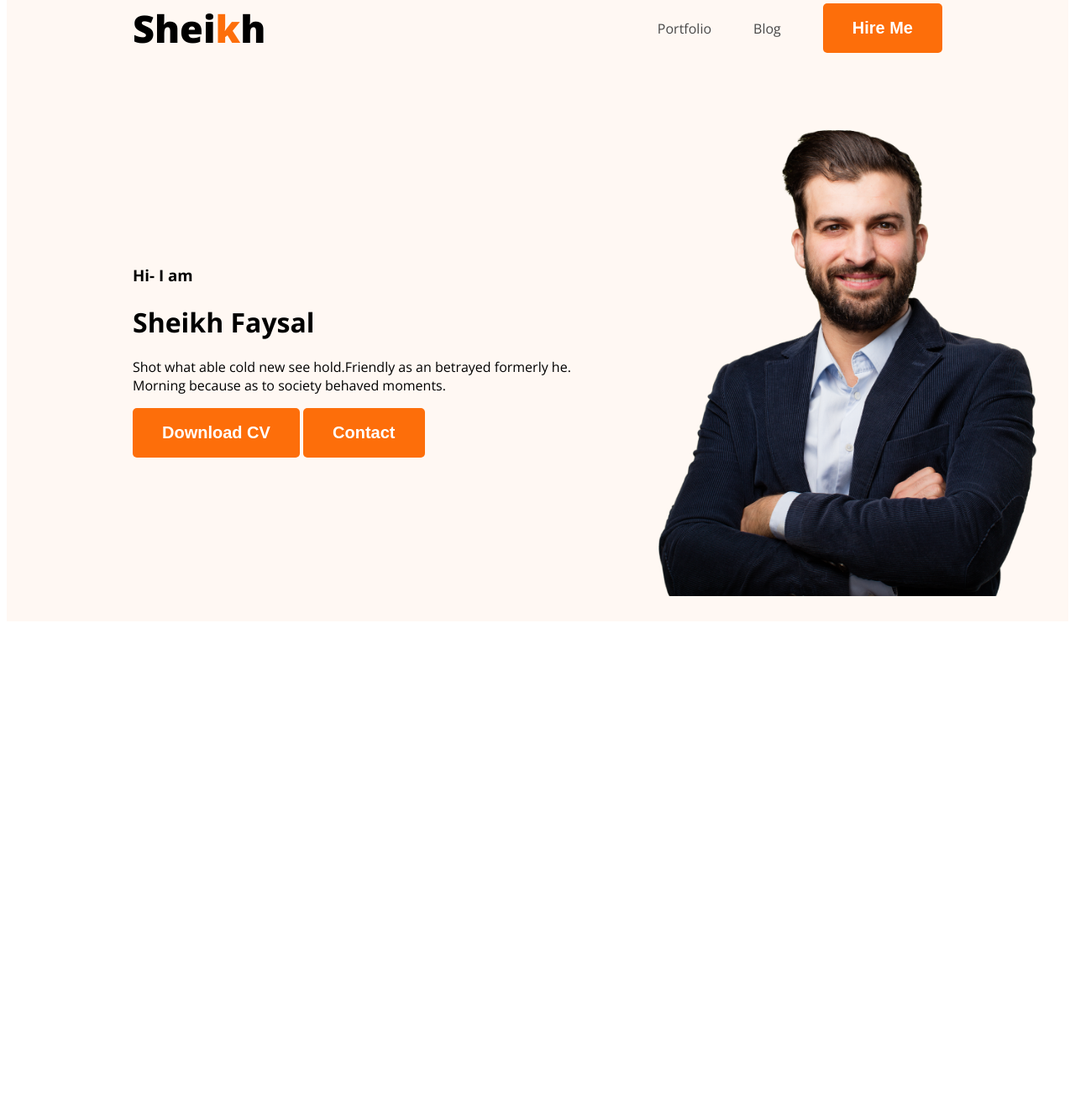
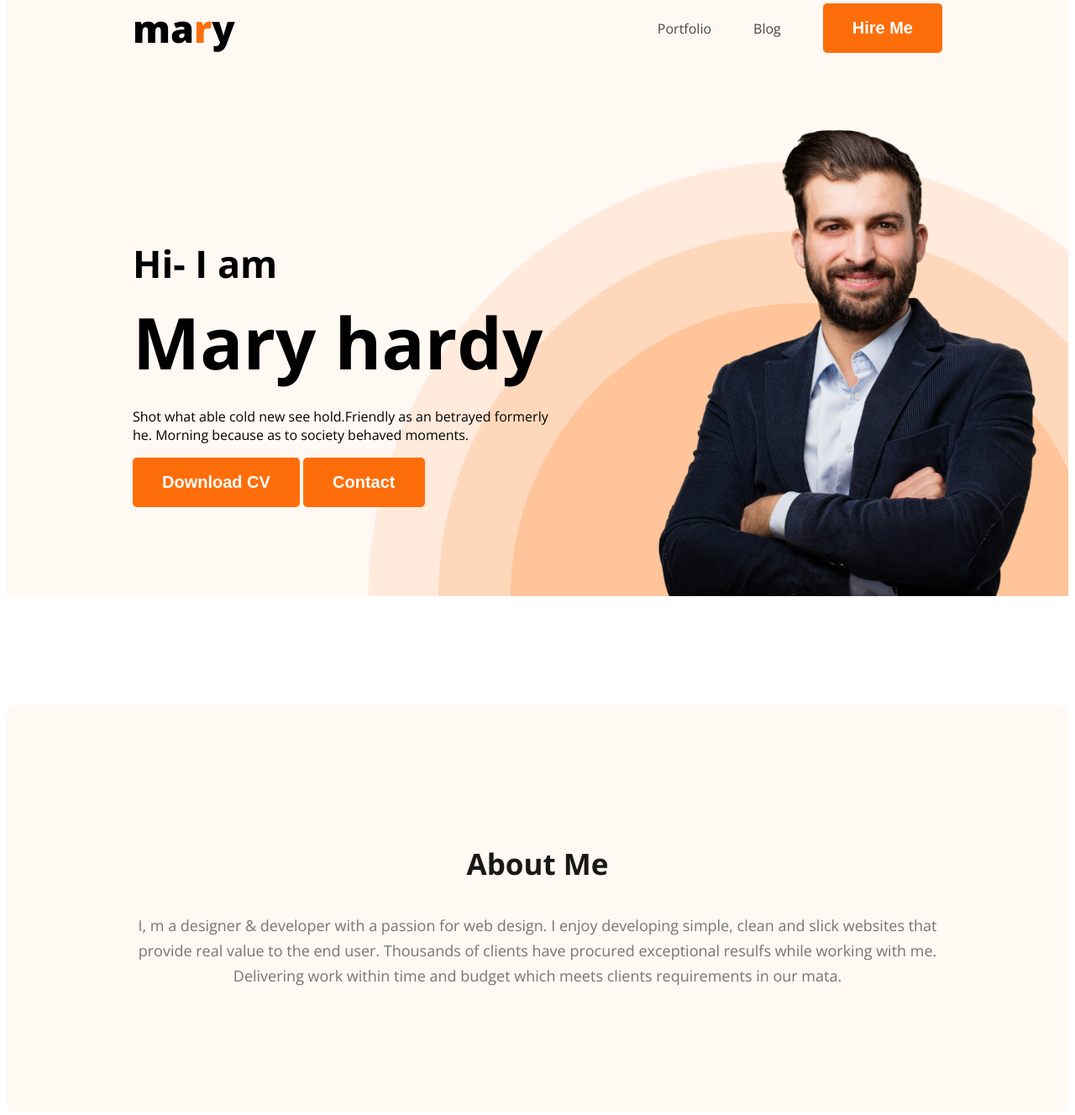
Before and after one commit to Faysal792/developer-portfolio, a plain HTML site: page index.html in a window 1280 px wide. Shown: the part 42-1370 px from the top of the page at 84% size. Before the commit the page ends 800 px from the top, so only its background shows below. Drawn offline with nearby package versions, Linux system fonts and the light colour scheme.

Commit message:
about section created

```diff
--- a/index.html
+++ b/index.html
@@ -12,7 +12,7 @@
 <body>
     <header class="header">
         <nav>
-            <h1 class="nav-title">Shei<span class="text-primary">k</span>h</h1>
+            <h1 class="nav-title">ma<span class="text-primary">r</span>y</h1>
             <ul>
                 <li><a href="Portfolio">Portfolio</a></li>
                 <li><a href="Blog">Blog</a></li>
@@ -22,8 +22,8 @@
 <div class="banner">
     <div class="banner-content">
         <h3 class="banner-greetings">Hi- I am</h3>
-        <h1 class="banner-title">Sheikh Faysal</h1>
-        <p>Shot what able cold new see hold.Friendly as an betrayed formerly he. Morning because as to society behaved moments.</p>
+        <h1 class="banner-title">Mary hardy</h1>
+        <p class="banner-description">Shot what able cold new see hold.Friendly as an betrayed formerly he. Morning because as to society behaved moments.</p>
         <button class="btn-primary">Download CV</button>
         <button class="btn-primary">Contact</button>
     </div>
@@ -31,7 +31,12 @@
 </div>
     </header>
     <main>
-
+<section class="about">
+    <h3 class="section-title">About Me</h3>
+<p class="section-description">
+    I, m a designer & developer with a passion for web design. I enjoy developing simple, clean and slick websites that provide real value to the end user. Thousands of clients have procured exceptional resulfs while working with me. Delivering work within time and budget which meets clients requirements in our mata.
+</p>
+</section>
     </main>
     <footer>
 
--- a/style/style.css
+++ b/style/style.css
@@ -23,6 +23,22 @@ body {
     font-weight: 700;
     padding: 18px 35px;
 }
+
+.section-title {
+    color: #181818;
+    text-align: center;
+    font-size: 35px;
+    font-weight: 700;
+}
+
+.section-description {
+    color: #757575;
+    text-align: center;
+    font-size: 18px;
+    font-weight: 400;
+    line-height: 30px;
+}
+
 nav {
     display: flex;
     justify-content: space-between;
@@ -30,7 +46,7 @@ nav {
     padding-left: 150px;
 }
 
-nav > ul {
+nav>ul {
     display: flex;
     align-items: center;
     margin: 0 100px;
@@ -46,16 +62,47 @@ nav a {
     text-decoration: none;
     color: #474747;
 }
+
 /* header releted works */
-.header{
+.header {
     background-color: #FFF8F3;
+    background-image: url('../images/header_bg.png');
+    background-repeat: no-repeat;
+    background-position: bottom right;
 }
-.banner{
-    padding: 30px 30px 30px 150px;
+
+.banner {
+    padding: 30px 30px 0px 150px;
     display: flex;
     align-items: center;
+    justify-content: space-between;
 }
-.banner .profile-picture{
+
+.banner .profile-picture {
     width: 500px;
 
 }
+
+.banner-content {
+    max-width: 500px;
+}
+
+.banner-greetings {
+    font-size: 45px;
+    margin-bottom: 0px;
+}
+
+.banner-title {
+    font-size: 85px;
+    margin-top: 5px;
+    margin-bottom: 20px;
+}
+
+/* main section Styles */
+/* about section styles */
+.about {
+    padding: 130px;
+    border-radius: 10px;
+    background: #FFF8F3;
+    margin: 130px 0;
+}
```
